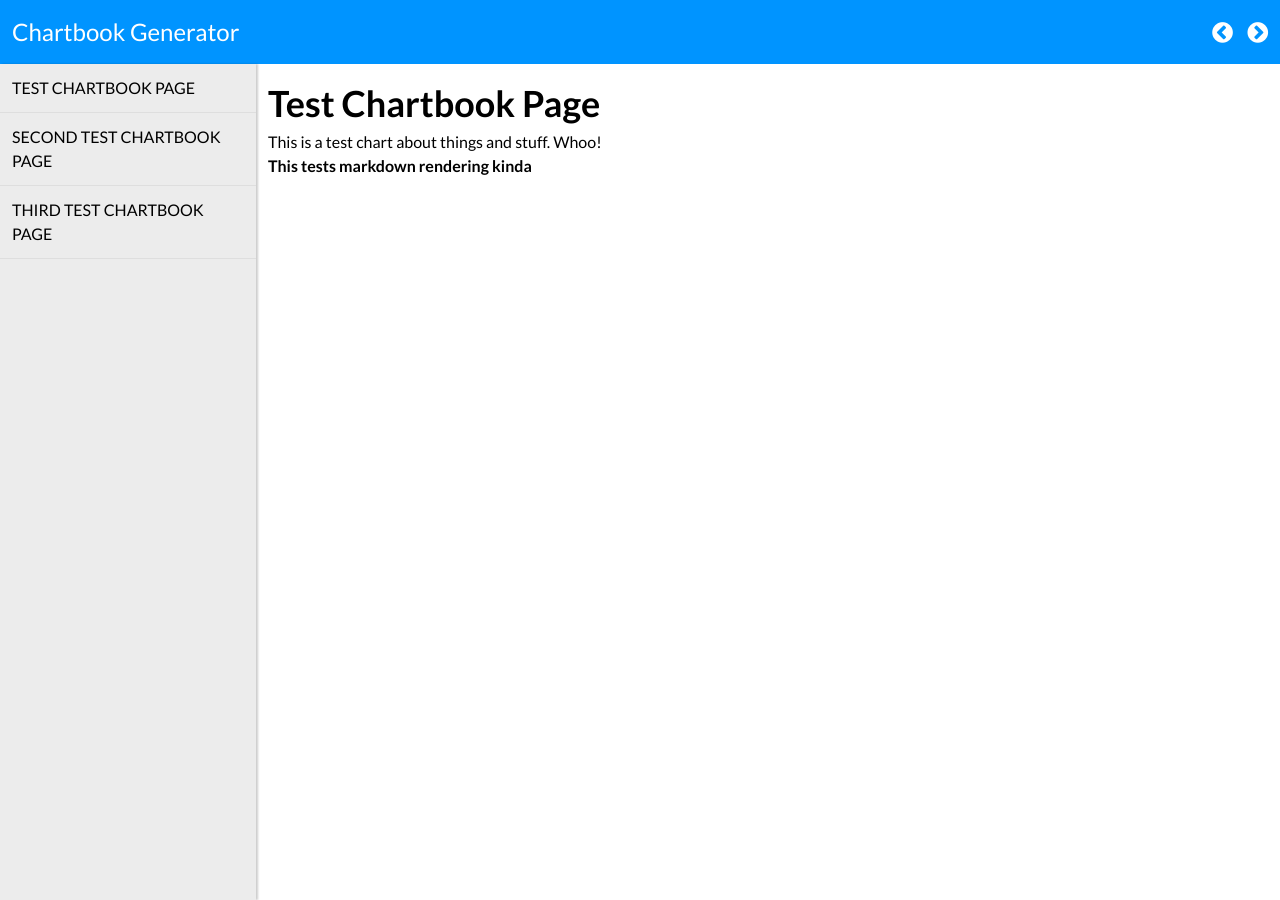
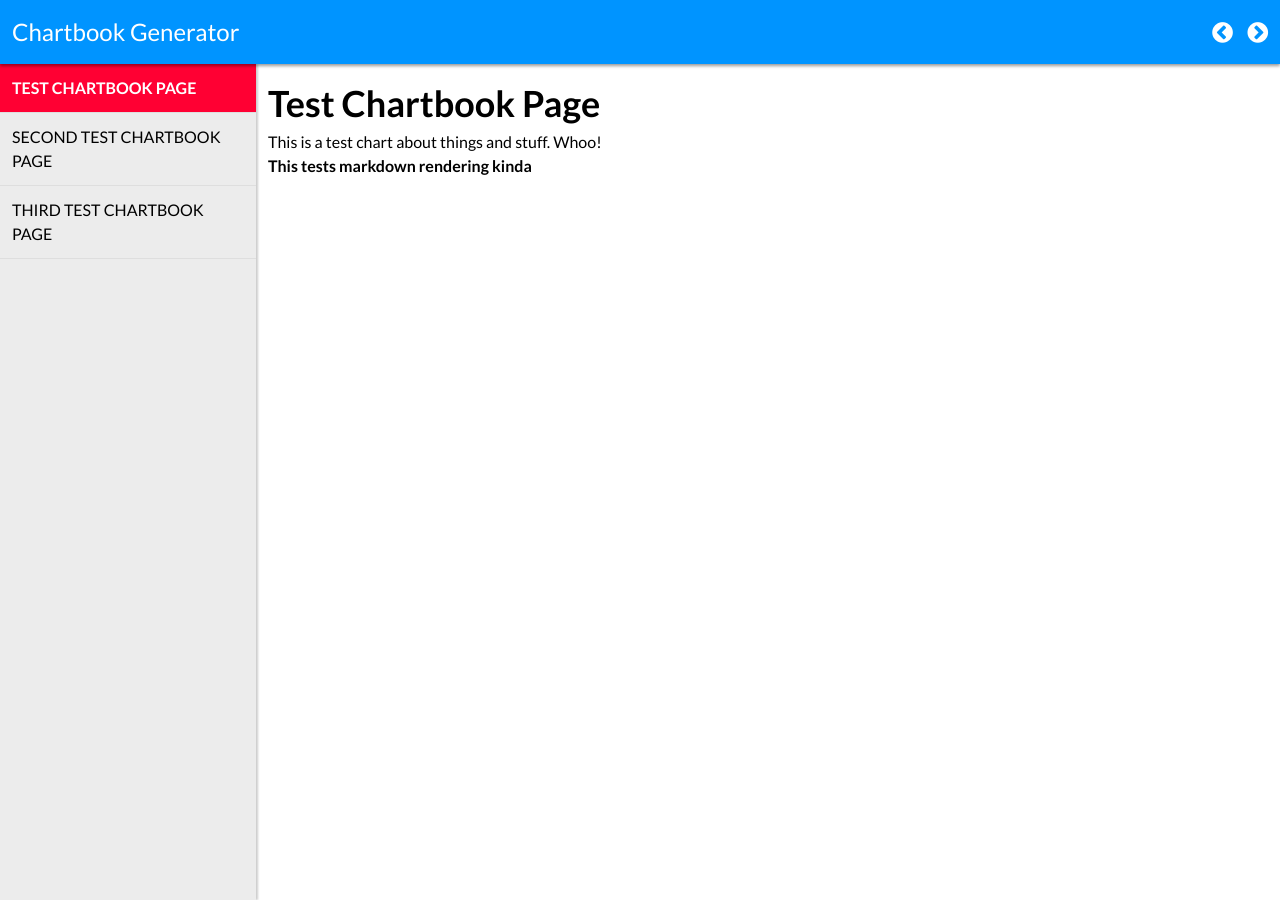
Before and after one commit to TaxFoundation/chartbook, a Jekyll site: the page built from index.html, in a window 1280 px wide. Built offline with Jekyll 4.4.1, drawn with Linux system fonts in a browser that asks for light colours; nearby versions of some CDN libraries.

Commit message:
Support custom nav menu item colors

```diff
--- a/_includes/nav.html
+++ b/_includes/nav.html
@@ -1,7 +1,7 @@
 <nav>
   <ul>
   {% for slide in site.slides %}
-    <li onclick="changeSlide('{{ slide.title | slugify }}')">{{ slide.title }}</li>
+    <li onclick="changeSlide('{{ slide.title | slugify }}')" {% if slide.color %}style="background-color:{{ slide.color }};color:#fff;font-weight:700"{% endif %}>{{ slide.title }}</li>
   {% endfor %}
   </ul>
 </nav>
--- a/_sass/_navigation.scss
+++ b/_sass/_navigation.scss
@@ -1,9 +1,12 @@
 header {
   background-color: $brand-color;
+  box-shadow: 0px 2px 3px rgba(0, 0, 0, 0.4);
   color: $header-font-color;
   display: table;
   height: $header-height;
+  position: relative;
   width: 100%;
+  z-index: 20;
   @include set-font(24px);
 
   a {
```
Also changed, not shown: _slides/01-01.md (+2 -1 lines).
